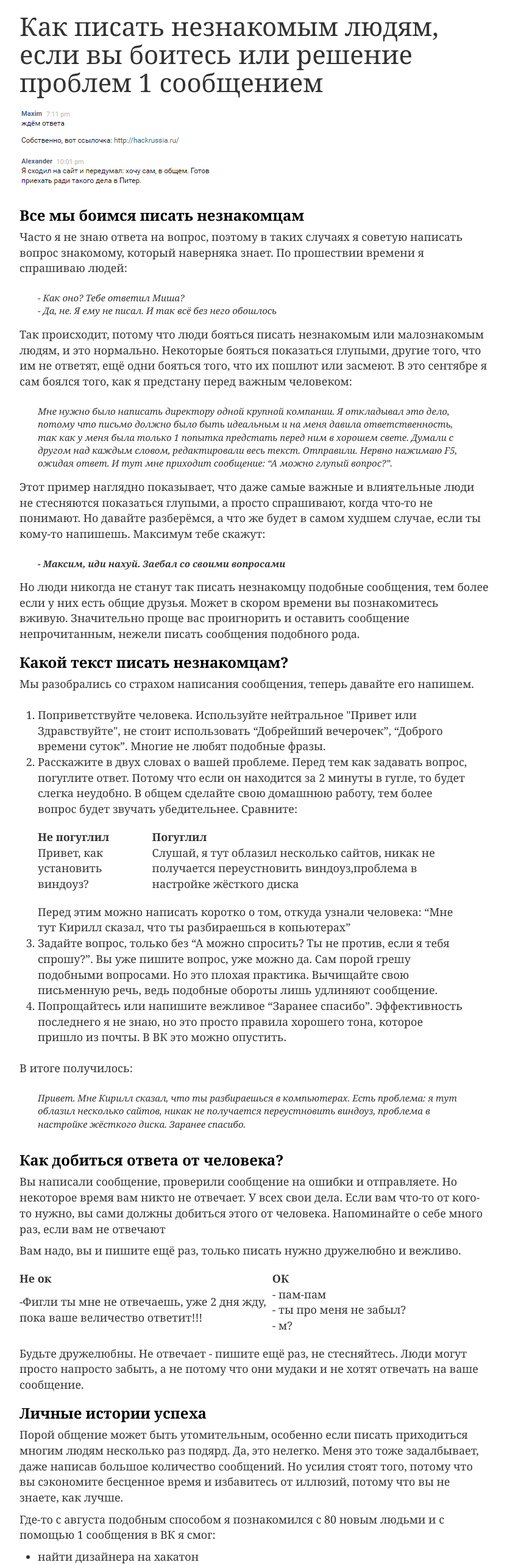
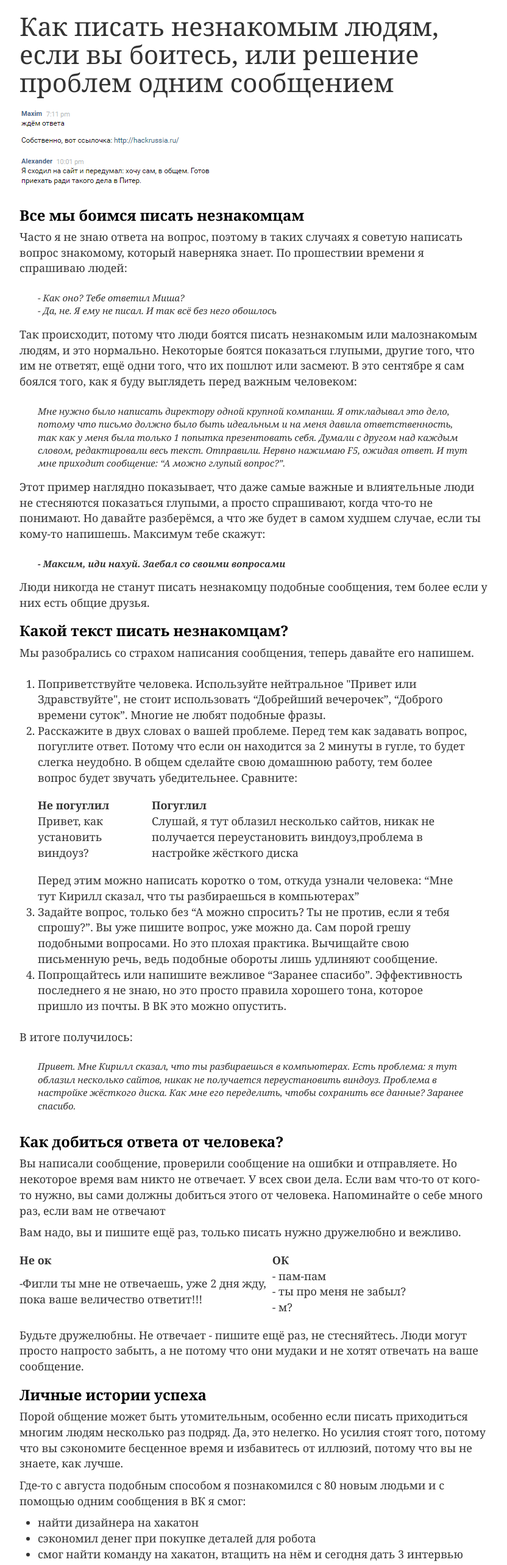
Before and after one commit to misteraverin/howtowrite, a plain HTML site: page index.html in a window 1280 px wide. Shown: the top 2566 px of the page at 61% size, without its empty margins (53-885 px from the left). Drawn offline with nearby package versions, Linux system fonts and the light colour scheme.

Commit message:
Update index.html

```diff
--- a/index.html
+++ b/index.html
@@ -13,7 +13,7 @@
 <body>
 
 <div class="container">
-	<h2>Как писать незнакомым людям, если вы боитесь или решение проблем 1 сообщением</h2>
+	<h2>Как писать незнакомым людям, если вы боитесь, или решение проблем одним сообщением</h2>
 	<img src="hackathon.png">
 	<h3>Все мы боимся писать незнакомцам</h3>
 	<p>Часто я не знаю ответа на вопрос, поэтому в таких случаях я советую написать вопрос знакомому, который
@@ -25,10 +25,10 @@
 
 	</div>
 	<p>
-		Так происходит, потому что люди бояться писать незнакомым или малознакомым людям, и это нормально. Некоторые бояться показаться глупыми, другие того, что им не ответят, ещё одни бояться того, что их пошлют или засмеют. В это сентябре я сам боялся того, как я предстану перед важным человеком:
+		Так происходит, потому что люди боятся писать незнакомым или малознакомым людям, и это нормально. Некоторые боятся показаться глупыми, другие того, что им не ответят, ещё одни того, что их пошлют или засмеют. В это сентябре я сам боялся того, как я буду выглядеть перед важным человеком:
 	</p>
 		<div class="blockquote">
-		Мне нужно было написать директору одной крупной компании. Я откладывал это дело, потому что письмо должно было быть идеальным и на меня давила ответственность, так как у меня была только 1 попытка предстать перед ним в хорошем свете. Думали с другом над каждым словом, редактировали весь текст. Отправили. Нервно нажимаю F5, ожидая ответ. И тут мне приходит сообщение: “А можно глупый вопрос?”.
+		Мне нужно было написать директору одной крупной компании. Я откладывал это дело, потому что письмо должно было быть идеальным и на меня давила ответственность, так как у меня была только 1 попытка презентовать себя. Думали с другом над каждым словом, редактировали весь текст. Отправили. Нервно нажимаю F5, ожидая ответ. И тут мне приходит сообщение: “А можно глупый вопрос?”.
 	</div>
 	<p>
 		Этот пример наглядно показывает, что даже самые важные и влиятельные люди  не стесняются показаться глупыми, а просто спрашивают, когда что-то не понимают. Но давайте разберёмся, а что же будет в самом худшем случае, если ты кому-то напишешь. Максимум тебе скажут:
@@ -37,7 +37,7 @@
 		- Максим, иди нахуй. Заебал со своими вопросами
 	</div>
 	<p>
-		Но люди никогда не станут так писать незнакомцу подобные сообщения, тем более если у них есть общие друзья. Может в скором времени вы познакомитесь вживую. Значительно проще вас проигнорить и оставить сообщение непрочитанным, нежели писать сообщения подобного рода.
+		Люди никогда не станут писать незнакомцу подобные сообщения, тем более если у них есть общие друзья.
 	</p>
 	<h3>Какой текст писать незнакомцам?</h3>
 	<p>
@@ -54,18 +54,17 @@
 			</tr>
 			<tr>
 				<td>Привет, как установить виндоуз?</td>
-				<td style="padding-left: 10px;">Слушай, я тут облазил несколько сайтов, никак не получается переустновить виндоуз,проблема в настройке жёсткого диска</td>
+				<td style="padding-left: 10px;">Слушай, я тут облазил несколько сайтов, никак не получается переустановить виндоуз,проблема в настройке жёсткого диска</td>
 			</tr>
 		</table>
-		Перед этим можно написать коротко о том, откуда узнали человека: “Мне тут Кирилл сказал, что ты разбираешься в копьютерах”</li>
+		Перед этим можно написать коротко о том, откуда узнали человека: “Мне тут Кирилл сказал, что ты разбираешься в компьютерах”</li>
 		<li>Задайте вопрос, только без “А можно спросить? Ты не против, если я тебя спрошу?”. Вы уже пишите вопрос, уже можно да. Сам порой грешу подобными вопросами. Но это плохая практика. Вычищайте свою письменную речь,  ведь подобные обороты лишь удлиняют сообщение.</li>
 		<li>Попрощайтесь или напишите вежливое “Заранее спасибо”. Эффективность последнего я не знаю, но это просто правила хорошего тона, которое пришло из почты. В ВК это можно опустить.</li>
 	</ol>
 	</div>
 	<p>В итоге получилось:</p>
 <div class="blockquote">
-Привет. Мне Кирилл сказал, что ты разбираешься в компьютерах. Есть проблема: я тут облазил несколько сайтов, никак не получается переустновить виндоуз, проблема в настройке жёсткого диска.
-Заранее спасибо.
+Привет. Мне Кирилл сказал, что ты разбираешься в компьютерах. Есть проблема: я тут облазил несколько сайтов, никак не получается переустановить виндоуз. Проблема в настройке жёсткого диска. Как мне его переделить, чтобы сохранить все данные? Заранее спасибо.
 </div>
 	<h3>Как добиться  ответа от  человека?</h3>
 	<p>
@@ -87,9 +86,9 @@
 	</p>
 	<h3>Личные истории успеха</h3>
 	<p>
-		Порой общение может быть утомительным, особенно если писать приходиться многим людям несколько раз подярд. Да, это нелегко. Меня это тоже задалбывает, даже написав большое количество сообщений. Но усилия стоят того, потому что вы сэкономите бесценное время и избавитесь от иллюзий, потому что вы не знаете, как лучше.
+		Порой общение может быть утомительным, особенно если писать приходиться многим людям несколько раз подряд. Да, это нелегко. Но усилия стоят того, потому что вы сэкономите бесценное время и избавитесь от иллюзий, потому что вы не знаете, как лучше.
 	</p>
-	<p>Где-то с августа подобным способом  я познакомился с 80 новым людьми и с помощью 1 сообщения в ВК я смог:
+	<p>Где-то с августа подобным способом  я познакомился с 80 новым людьми и с помощью одним сообщения в ВК я смог:
 	</p>
 	<div style="padding-left: 30px;">
 	<ul >
@@ -100,10 +99,10 @@
 		<li>узнать инсайты о работе вирусного аналитика, фотографа, дизайнера, телепродюссера, журналиста</li>
 	</ul>
 	</div>
-	<p>А главное, что это действие не стоит ровным счётом никаких усилий. Только не думайте, что я не боялся, нет я тоже боялся написать людям, но с каждым сообщением получалось всё лучше и лучше, сейчас это не представляет для меня проблем. Никакой магии - пишите каждый день и страх уйдёт.</p>
+	<p>А главное, что это действие не стоит ровным счётом никаких усилий. Только не думайте, что я не боялся, нет, я тоже боялся написать людям, но с каждым сообщением получалось всё лучше и лучше, сейчас это не представляет для меня проблем. Никакой магии - пишите каждый день и страх уйдёт.</p>
 	<h3>Напишите свой вопрос мне</h3>
 	<p style="padding-bottom: 30px;">
-Напишите <a href="https://www.vk.com/misteraverin">мне</a> сообщение с вашим вопросом, или если вы пока не можете писать людям, то просто “Привет”. Поздравляю первое сообщение написано.
+Напишите <a href="https://www.vk.com/misteraverin">мне</a> сообщение с вашим вопросом, или если вы пока не можете писать людям, то просто “Привет”. Поздравляю, первое сообщение написано.
 </p>
 </div>
 
```
